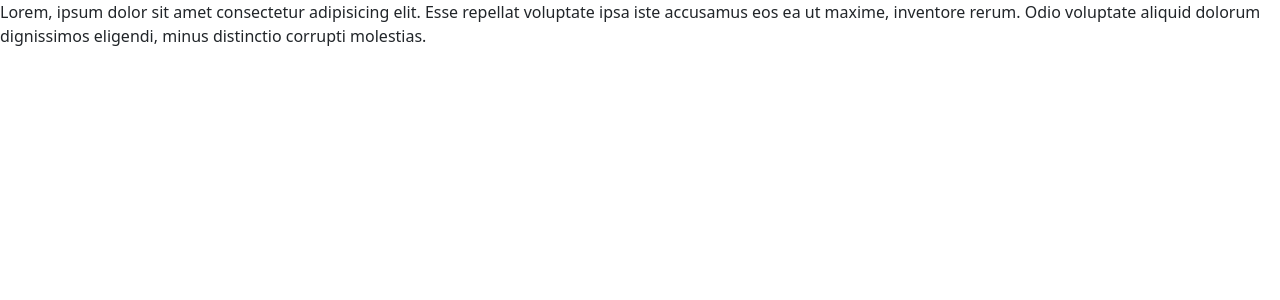
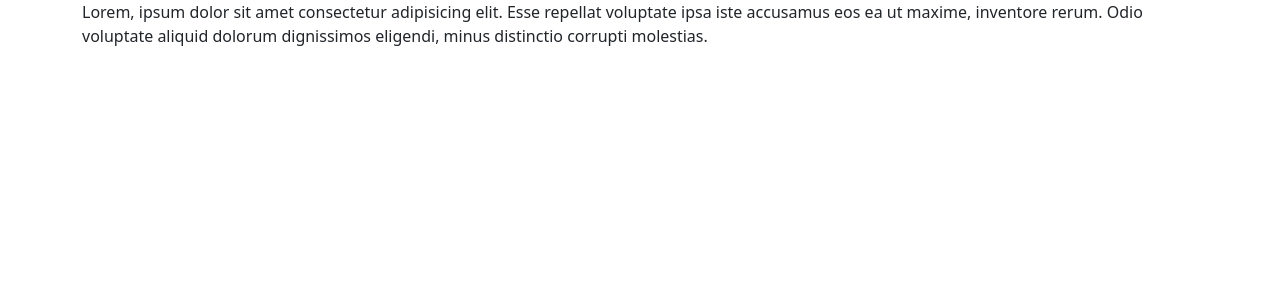
Before and after one commit to yubinhu/AirbnbAnalyzer, a Flask app: page / in a window 1280 px wide. Shown: the part 56-356 px from the top of the page. Run offline with Flask 2, Linux system fonts and the light colour scheme; some libraries are stand-ins or nearby versions.

Commit message:
container wrapping

```diff
--- a/application/templates/layout.html
+++ b/application/templates/layout.html
@@ -49,9 +49,13 @@
         </div>
       </nav>
 
+    <main>
+        <div class="container">
+            {% block content %}
+            {% endblock %}
+        </div>
+    </main>
 
-    {% block content %}
-    {% endblock %}
     <script src="https://cdn.jsdelivr.net/npm/bootstrap@5.1.3/dist/js/bootstrap.bundle.min.js" integrity="sha384-ka7Sk0Gln4gmtz2MlQnikT1wXgYsOg+OMhuP+IlRH9sENBO0LRn5q+8nbTov4+1p" crossorigin="anonymous"></script>
 </body>
 </html>
```
